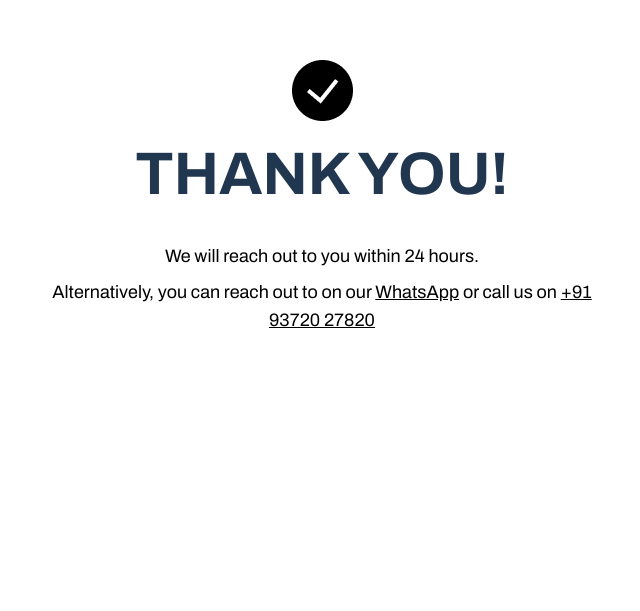
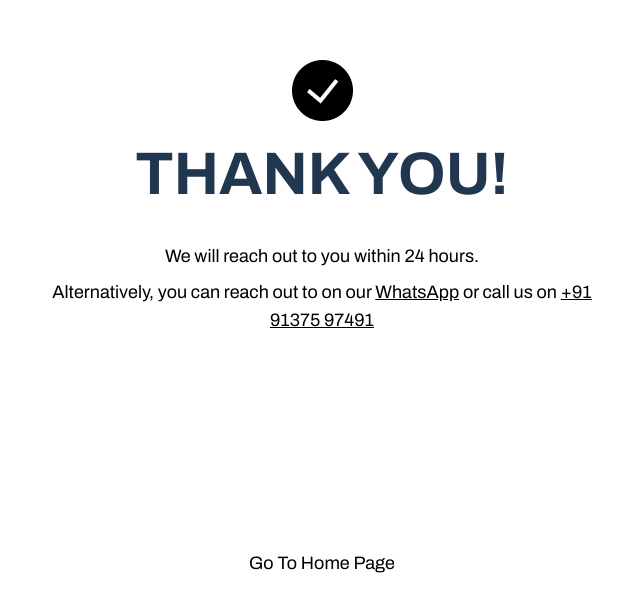
Before and after one commit to nipralo/defylandingpage, a Next.js app: page /thank-you in a window 1280 px wide. Shown: the part 179-790 px from the top of the page, without its empty margins (318-958 px from the left). Built offline with nearby package versions, Linux system fonts and the light colour scheme.

Commit message:
landing page msg changes - frontend-deploy

```diff
--- a/src/app/thank-you/page.jsx
+++ b/src/app/thank-you/page.jsx
@@ -1,7 +1,10 @@
+"use client"
 import Link from "next/link";
 import React from "react";
+import { useRouter } from "next/navigation";
 
 const page = () => {
+    const router = useRouter();
   return (
     <div className="min-h-screen w-full flex justify-center items-center">
       <div className="flex flex-col items-center justify-start py-12 mt-[-50px] text-center max-w-[580px]">
@@ -10,11 +13,11 @@ const page = () => {
             <img src="/images/formtick.png" alt="" />
           </span>
         </div>
-        <h2 className="text-[60px] archivo-expanded font-bold">THANK YOU!</h2>
-        <p className="mt-6 text-[18px]">
+        <h2 className="xl:text-[60px] archivo-expanded font-bold">THANK YOU!</h2>
+        <p className="mt-6 lg:text-[18px]">
           We will reach out to you within 24 hours.
         </p>
-        <p className="mt-2 text-[18px]">
+        <p className="mt-2 lg:text-[18px] px-4">
           Alternatively, you can reach out to on our{" "}
           <Link
             target="_blank"
@@ -24,10 +27,18 @@ const page = () => {
             WhatsApp
           </Link>{" "}
           or call us on{" "}
-          <Link target="_blank" href="tel:9372027820" className="underline">
-            +91 93720 27820
+          <Link target="_blank" href="tel:9137597491" className="underline">
+            +91 91375 97491
           </Link>{" "}
         </p>
+        <div className="absolute bottom-8">
+          <button
+            className={`p-2 md:p-3 cursor-pointer flex items-center gap-4`}
+            onClick={()=> router.push("/")}
+          >
+            <p className="hover:underline">Go To Home Page</p>
+          </button>
+        </div>
       </div>
     </div>
   );
```
